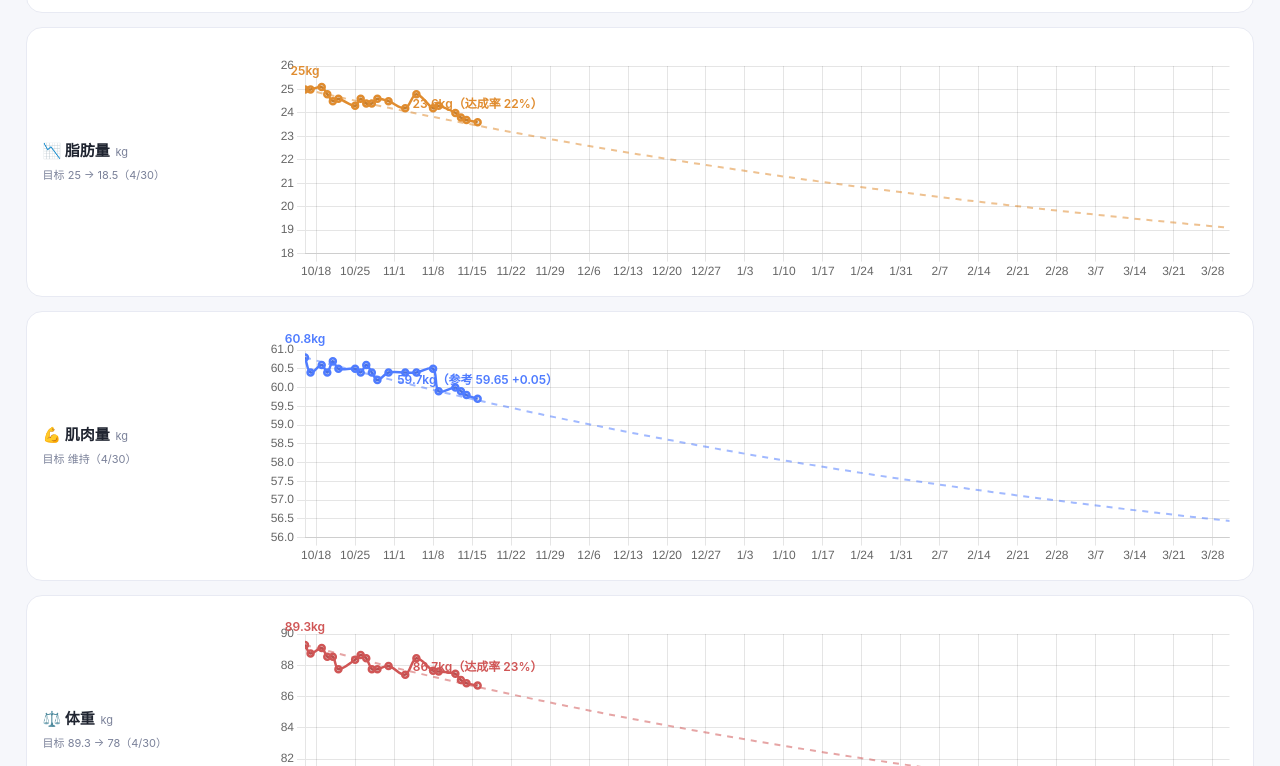
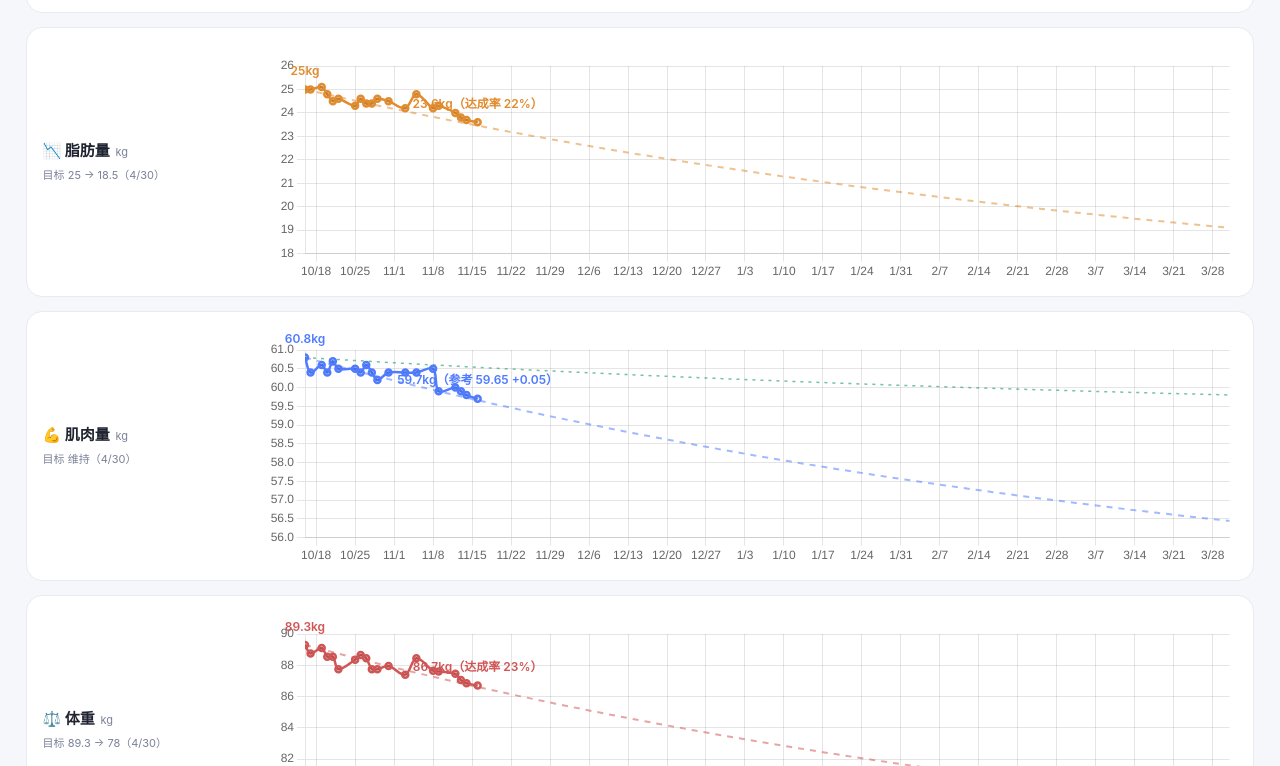
Before and after one commit to dika-sama/health-site, a plain HTML site: page index.html in a window 1280 px wide. Shown: the part 432-1198 px from the top of the page. Drawn offline with Linux system fonts and the light colour scheme.

Commit message:
肌肉图增加抗阻保护线(绿色,60.8->59.7):与参考线(蓝虚线,60.8->56)对照,两线差3.7kg=抗阻训练价值区间

```diff
--- a/data/goals.json
+++ b/data/goals.json
@@ -35,6 +35,7 @@
     "curve": "ref",
     "refMinus": 3.5,
     "refTolerance": 0.5,
-    "note": "参考线=体重曲线-脂肪曲线-3.5;3.5由实际起点反推(89.3-25.0-60.8),与实测起点重合;实测低于参考线0.5kg=真流失,蛋白/训练/睡眠三查"
+    "protect": {"from": 60.8, "to": 59.7},
+    "note": "两条线:参考线=体重曲线-脂肪曲线-3.5(不做抗阻的配平结局,60.8->56.0);保护线=抗阻+足量蛋白结局(60.8->59.7,瘦体重流失仅占减重~10%)。两线差3.7kg肌肉=抗阻训练的价值;实测低于参考线0.5kg=真流失,蛋白/训练/睡眠三查"
   }
 ]
--- a/index.html
+++ b/index.html
@@ -403,7 +403,7 @@ function goalDataset(g, goals) {
   if (endY != null) pts.push({ x: end, y: endY });
   const refTag = g.curve === 'ref' ? '参考' : '目标';
   const endLabel = g.curve === 'ref' ? `参考${g.refMinus != null ? '(−' + g.refMinus + '其他)' : ''}` : `${fmt(g.to)}`;
-  return {
+  const lines = [{
     label: `${refTag}线 ${endLabel}`,
     data: pts,
     borderColor: METRICS[g.metric].color + '88',
@@ -412,7 +412,30 @@ function goalDataset(g, goals) {
     pointRadius: 0,
     tension: 0,
     fill: false,
-  };
+  }];
+  // ref 型专属:抗阻保护线(g.protect,抗阻+足量蛋白结局);两条线之间 = 抗阻训练的价值区间
+  if (g.curve === 'ref' && g.protect) {
+    const pPts = [];
+    const pk = 0.0055;   // 与体重/脂肪曲线同节奏
+    const pdenom = 1 - Math.exp(-pk * N);
+    const pVal = (t) => {
+      const n = (t - start.getTime()) / 86400e3;
+      return g.protect.to + (g.protect.from - g.protect.to) * (Math.exp(-pk * n) - Math.exp(-pk * N)) / pdenom;
+    };
+    for (let t = start.getTime(); t <= end.getTime(); t += 3 * 86400e3) pPts.push({ x: new Date(t), y: pVal(t) });
+    pPts.push({ x: end, y: pVal(end.getTime()) });
+    lines.push({
+      label: `保护线(抗阻) ${fmt(g.protect.to)}`,
+      data: pPts,
+      borderColor: GREEN + 'aa',
+      borderDash: [3, 5],
+      borderWidth: 1.5,
+      pointRadius: 0,
+      tension: 0,
+      fill: false,
+    });
+  }
+  return lines;
 }
 
 /* ---------- 三张独立趋势图 ---------- */
@@ -479,7 +502,8 @@ function renderMetricChart(metric, rowsRaw, goals) {
     borderWidth: 2.5, tension: 0.35, pointRadius: 3, pointHoverRadius: 5,
     fill: false,
   };
-  const goalLines = (goals || []).filter(x => x.metric === metric).map(x => goalDataset(x, goals));
+  const goalLines = [];
+  (goals || []).filter(x => x.metric === metric).forEach(x => goalDataset(x, goals).forEach(d => goalLines.push(d)));
   const canvas = document.getElementById(m.chart);
   if (!canvas) return;
   if (charts[metric]) { charts[metric].destroy(); }
```
